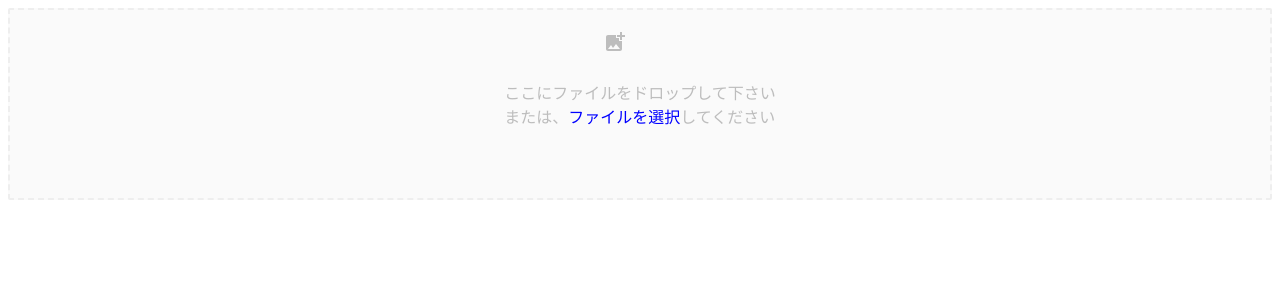
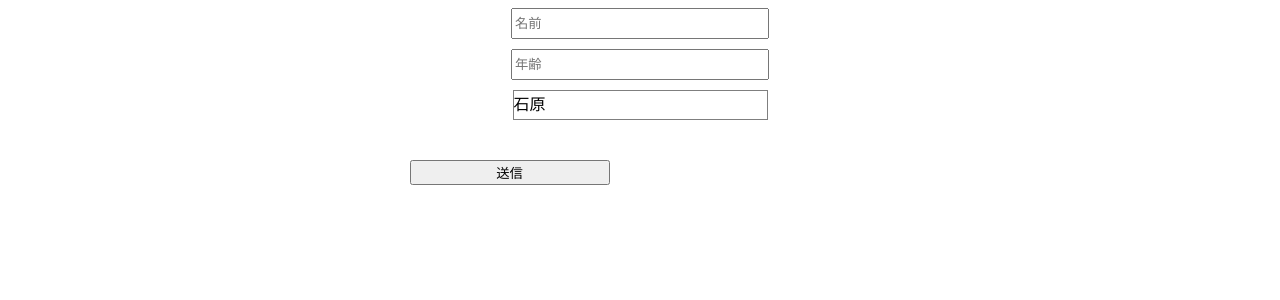
Before and after one commit to ryunosuke-ishihara-RIOT/react_study, a React (Create React App) app: page / in a window 1280 px wide. Shown: the top 300 px of the page. Built offline with nearby package versions, Linux system fonts and the light colour scheme.

Commit message:
カスタムフックの作成

```diff
--- a/src/components/App.js
+++ b/src/components/App.js
@@ -1,9 +1,9 @@
-import { FileUpload } from "./core/FileUpload";
+import { PresentationalContainer } from "./pages/Presentational_container";
 
 function App() {
   return (
     <>
-      <FileUpload />
+      <PresentationalContainer />
     </>
   );
 }
--- /dev/null
+++ b/src/components/core/Input.jsx
@@ -0,0 +1,19 @@
+import React from "react";
+import styled from "styled-components";
+
+export const Input = ({ type, placeholder, TextInput }) => {
+  return (
+    <>
+      <StyledInput
+        type={type}
+        placeholder={placeholder}
+        onChange={TextInput.handleChange}
+      />
+    </>
+  );
+};
+
+const StyledInput = styled.input`
+  width: 250px;
+  height: 25px;
+`;
--- /dev/null
+++ b/src/components/core/SelectBox.jsx
@@ -0,0 +1,63 @@
+import React from "react";
+import styled from "styled-components";
+
+export const SelectBox = ({ selectedValue, optionList, selectBox }) => {
+  return (
+    <>
+      <StyledContainer>
+        <StyledSelect onClick={selectBox.handleChange}>
+          {selectedValue.name}
+        </StyledSelect>
+        {selectBox.isOpen && (
+          <StyledLists>
+            {optionList.map((optionList) => (
+              <Styleditem
+                key={optionList.id}
+                onClick={() => {
+                  selectBox.handleOnClickChange(optionList.id, optionList.name);
+                }}
+              >
+                {optionList.name}
+              </Styleditem>
+            ))}
+          </StyledLists>
+        )}
+      </StyledContainer>
+    </>
+  );
+};
+
+const StyledContainer = styled.div`
+  display: flex;
+  flex-direction: column;
+`;
+
+const StyledSelect = styled.div`
+  border: 0.1mm solid rgba(0, 0, 0, 0.5);
+  width: 253px;
+  height: 28px;
+  margin: auto;
+`;
+
+const StyledLists = styled.ul`
+  padding: 0;
+  margin: 10px auto;
+  background-color: rgba(0, 100, 100, 1);
+  z-index: 10;
+`;
+
+const Styleditem = styled.li`
+  border: 0.1mm solid rgba(0, 0, 0, 0.5);
+  list-style: none;
+  width: 253px;
+  height: 28px;
+  padding: 0;
+  cursor: pointer;
+  &:hover {
+    background-color: gray;
+  }
+
+  & + li {
+    border-top: none;
+  }
+`;
--- /dev/null
+++ b/src/components/core/SubmitButton.jsx
@@ -0,0 +1,10 @@
+import React from "react";
+import styled from "styled-components";
+
+export const SubmitButton = ({ button }) => {
+  return <StyledButton type="button" value="送信" onClick={button} />;
+};
+
+const StyledButton = styled.input`
+  width: 200px;
+`;
--- /dev/null
+++ b/src/components/hooks/useInput.jsx
@@ -0,0 +1,10 @@
+import { useState } from "react";
+
+export const useInput = () => {
+  const [text, setText] = useState({ value: "" });
+  const handelChange = (e) => {
+    setText({ value: e.target.value });
+  };
+
+  return { text, handelChange };
+};
--- /dev/null
+++ b/src/components/hooks/useSelectBox.jsx
@@ -0,0 +1,20 @@
+import { useState } from "react";
+
+export const useSelectBox = () => {
+  const [isOpen, setIsOpen] = useState(false);
+  const [selectedValue, setSelectedValue] = useState({ id: 1, name: "石原" });
+
+  const handleChange = () => setIsOpen(!isOpen);
+
+  const handleOnClickChange = (key, value) => {
+    setSelectedValue({ id: key, name: value });
+    setIsOpen(!isOpen);
+  };
+
+  return {
+    isOpen,
+    selectedValue,
+    handleChange,
+    handleOnClickChange,
+  };
+};
--- /dev/null
+++ b/src/components/hooks/useSubmitButton.jsx
@@ -0,0 +1,7 @@
+export const useSubmitButton = () => {
+  const handleExhale = () => {
+    console.log("送信");
+  };
+
+  return { handleExhale };
+};
--- /dev/null
+++ b/src/components/pages/Presentational_container.jsx
@@ -0,0 +1,76 @@
+import { Input } from "../core/Input";
+import { SelectBox } from "../core/SelectBox";
+import { SubmitButton } from "../core/SubmitButton";
+import { useInput } from "../hooks/useInput";
+import { useSelectBox } from "../hooks/useSelectBox";
+import { useSubmitButton } from "../hooks/useSubmitButton";
+import React from "react";
+import styled from "styled-components";
+
+export const PresentationalContainer = () => {
+  const { text, handelChange } = useInput();
+  const {
+    selectedValue,
+    isOpen,
+    handleChange,
+    handleOnClickChange,
+  } = useSelectBox();
+
+  const { handleExhale } = useSubmitButton();
+  const data = [
+    { type: "text", placeholder: "名前" },
+    {
+      type: "number",
+      placeholder: "年齢",
+    },
+  ];
+
+  const optionList = [
+    { id: 1, name: "石原" },
+    { id: 2, name: "木村" },
+    { id: 3, name: "村山" },
+    { id: 4, name: "下野" },
+  ];
+  return (
+    <>
+      {data.map((item) => {
+        return (
+          <StyledContainer>
+            <Input
+              type={item.type}
+              placeholder={item.placeholder}
+              pattern={item.pattern}
+              TextInput={{ text, handelChange }}
+            />
+          </StyledContainer>
+        );
+      })}
+
+      <SelectBox
+        optionList={optionList}
+        selectedValue={selectedValue}
+        selectBox={{
+          isOpen,
+          handleChange,
+          handleOnClickChange,
+        }}
+      />
+
+      <StyleButton>
+        <SubmitButton button={handleExhale} />
+      </StyleButton>
+    </>
+  );
+};
+
+const StyledContainer = styled.span`
+  display: flex;
+  justify-content: center;
+  padding-bottom: 10px;
+`;
+
+const StyleButton = styled.div`
+  position: absolute;
+  top: 20%;
+  left: 32%;
+`;
```
